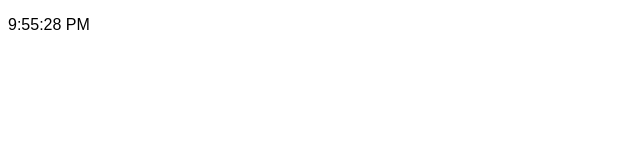
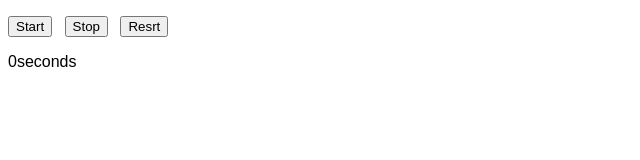
Before and after one commit to caitlinalyese/stop-watch, a plain HTML site: page index.html in a window 1280 px wide. Shown: the whole page, without its empty margins (0-640 px from the left). Drawn offline with Linux system fonts and the light colour scheme.

Commit message:
Start button counts seconds when clicked

```diff
--- a/index.html
+++ b/index.html
@@ -7,10 +7,21 @@
       p {
         font-family: sans-serif;
       }
+
+      button{
+          margin-right: 8px;
+      }
     </style>
   </head>
   <body>
-    <p class="clock"></p>
+    <p>
+<button id="start">Start</button>
+<button id="stop">Stop</button>
+<button id="reset">Resrt</button>
+    </p>
+    <p>
+    <span id="seconds-elapsed">0</span>seconds
+    </p>
     <script src="./script.js" defer></script>
     </script>
   </body>
--- a/script.js
+++ b/script.js
@@ -1,8 +1,16 @@
-function displayTime() {
-    let date = new Date();
-    let time = date.toLocaleTimeString();
-    document.querySelector('.clock').textContent = time;
-  }
 
-  displayTime();
-  const createClock = setInterval(displayTime, 1000);
+//  A "Stop" button to pause/stop it.
+//   A "Reset" button to reset the time back to 0.
+//The time display to show the number of seconds elapsed, rather than the actual time.
+
+const secondsElement = document.querySelector('#seconds-elapsed')
+let seconds = 0
+
+// A "Start" button to start the stopwatch running.
+document.querySelector('#start').onclick = function() {
+    setInterval(function() {
+     seconds++
+     secondsElement.innerText = seconds
+    }, 1000);
+
+}
```
